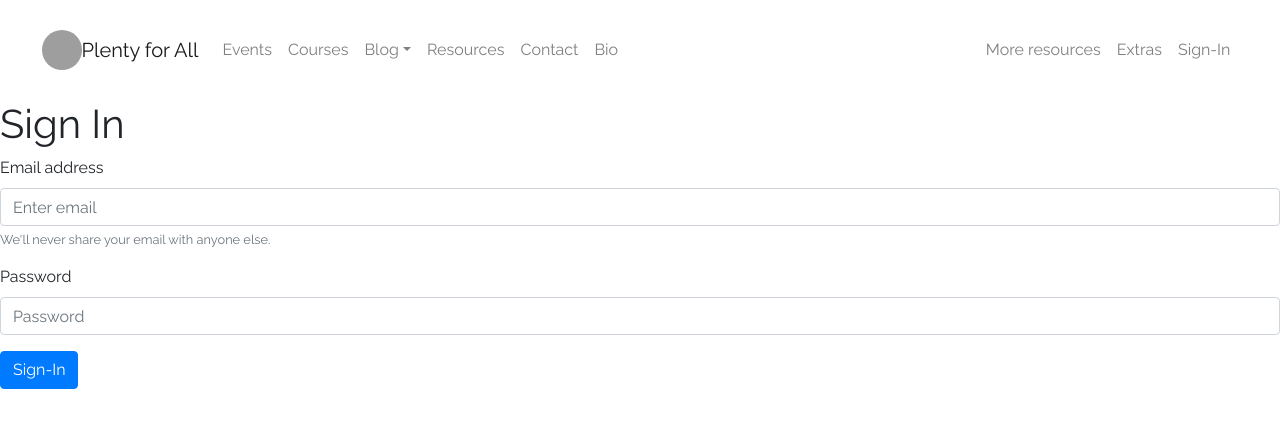
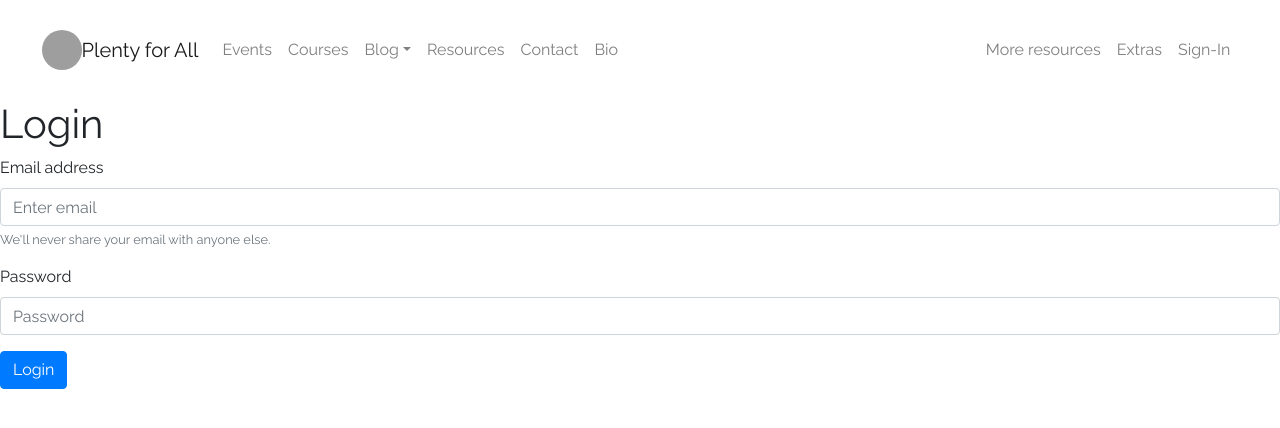
Before and after one commit to bumper21/plenty_for_all_react, a React (Create React App) app: page /session/new in a window 1280 px wide. Shown: the top 428 px of the page. Built offline with nearby package versions, Linux system fonts and the light colour scheme; no server answers; grey boxes are pictures that could not be loaded.

Commit message:
login form data updating state

```diff
--- a/src/components/App.js
+++ b/src/components/App.js
@@ -16,8 +16,7 @@ class App extends Component {
 
     this.state = {
       loading: true,
-      currentUser: null,
-      errors: ''
+      currentUser: null
     }
 
     this.getUser = this.getUser.bind(this);
--- a/src/components/SignInPage/index.js
+++ b/src/components/SignInPage/index.js
@@ -1,64 +1,48 @@
 import React, { Component } from 'react'
 import { Session } from '../../requests'
+// import axios from 'axios'
 import { Form, Button } from 'react-bootstrap'
 
-const fromFormData = formData => {
-  const newObj= {};
-
-  for (let [name, value] of formData) {
-    newObj[name] = value;
-  }
-  console.log(newObj)
-  return newObj;
-};
-
-export default class SignInPage extends Component {
+export default class LoginPage extends Component {
   constructor(props) {
     super(props);
 
     this.state = {
-      errors: []
+      errors: '',
+      credentials: {
+        email: '', password: ''
+      }
     }
-
-    this.createSession = this.createSession.bind(this);
+    this.handleChange = this.handleChange.bind(this)
+    this.login = this.login.bind(this)
   }
 
-  createSession(event) {
-    event.preventDefault();
-    const { currentTarget } = event;
-    const formData = new FormData(currentTarget);
+  handleChange(event) {
+    const field = event.target.name;
+    const credentials = this.state.credentials;
+    credentials[field] = event.target.value;
+    return this.setState({credentials: credentials});
+  }
 
-    Session.create(fromFormData(formData)).then(data => {
-      if (data.status === "error") {
-        this.setState({
-          errors: [data.message]
-        });
-
-        return;
-      }
-
-      if (typeof this.props.onSignIn === "function") {
-        this.props.onSignIn();
-      }
-      this.props.history.push("/");
-    });
+  login() {
+    Session.create().then(res => console.log(res))
   }
 
   render() {
     const { errors } = this.state;
 
     return(
-      <main className="SignInPage">
-        <h1>Sign In</h1>
-        <Form onSubmit={this.createSession}>
+      <main className="LoginPage">
+        <h1>Login</h1>
+        <Form onSubmit={this.login} >
           {errors.length > 0 ? (
-            <p className="formErrors">
+            <p className="errors">
               {errors.join(",")}
             </p>
           ) : null}
           <Form.Group controlId="formBasicEmail">
             <Form.Label>Email address</Form.Label>
-            <Form.Control type="email" placeholder="Enter email" />
+            <Form.Control name="email" type="email" placeholder="Enter email" onChange={this.handleChange} value={this.state.credentials.email} />
             <Form.Text className="text-muted">
               We'll never share your email with anyone else.
             </Form.Text>
@@ -66,10 +50,10 @@ export default class SignInPage extends Component {
 
           <Form.Group controlId="formBasicPassword">
             <Form.Label>Password</Form.Label>
-            <Form.Control type="password" placeholder="Password" />
+            <Form.Control type="password" placeholder="Password" onChange={this.handleChange} name="password" value={this.state.credentials.password} />
           </Form.Group>
           <Button variant="primary" type="submit">
-            Sign-In
+            Login
           </Button>
         </Form>
       </main>
--- a/src/requests.js
+++ b/src/requests.js
@@ -15,7 +15,7 @@ export const User = {
 
 export const Session = {
   create(params) {
-    return fetch(`${BASE_URL}sign_in`, {
+    return fetch(`${BASE_URL}users/login`, {
       method: "POST",
       credentials: "include",
       headers: {
```
